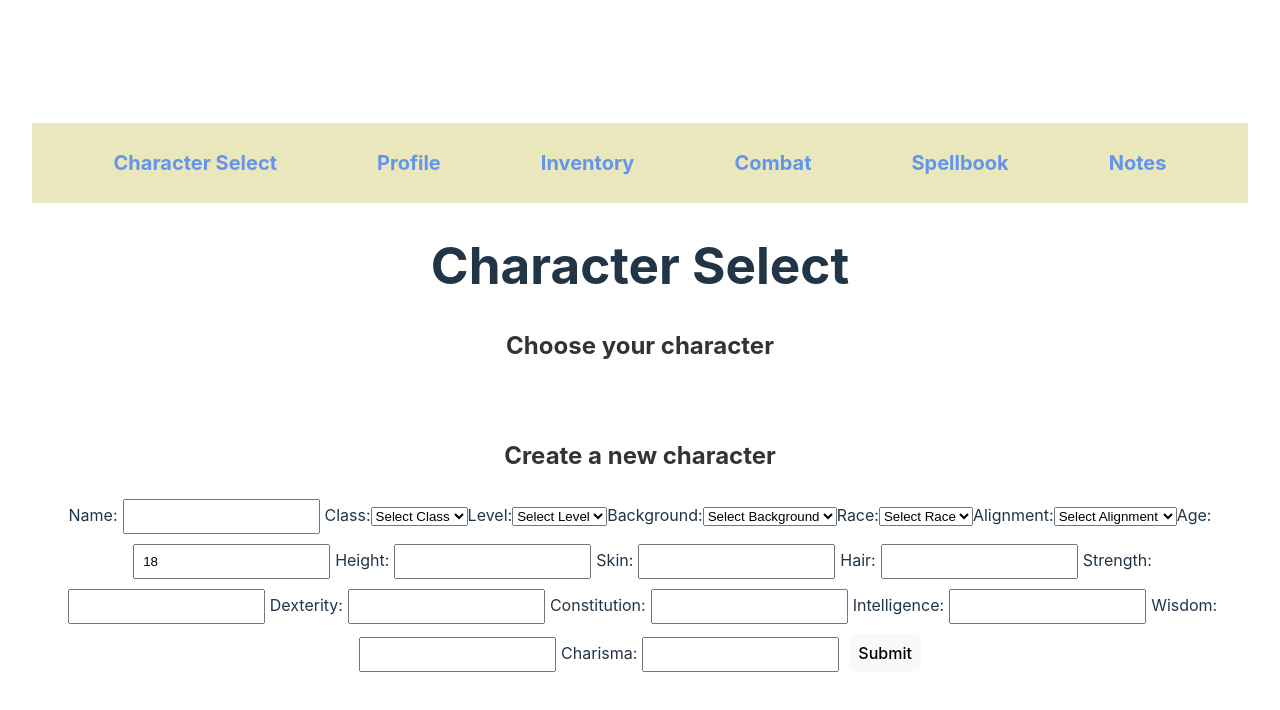
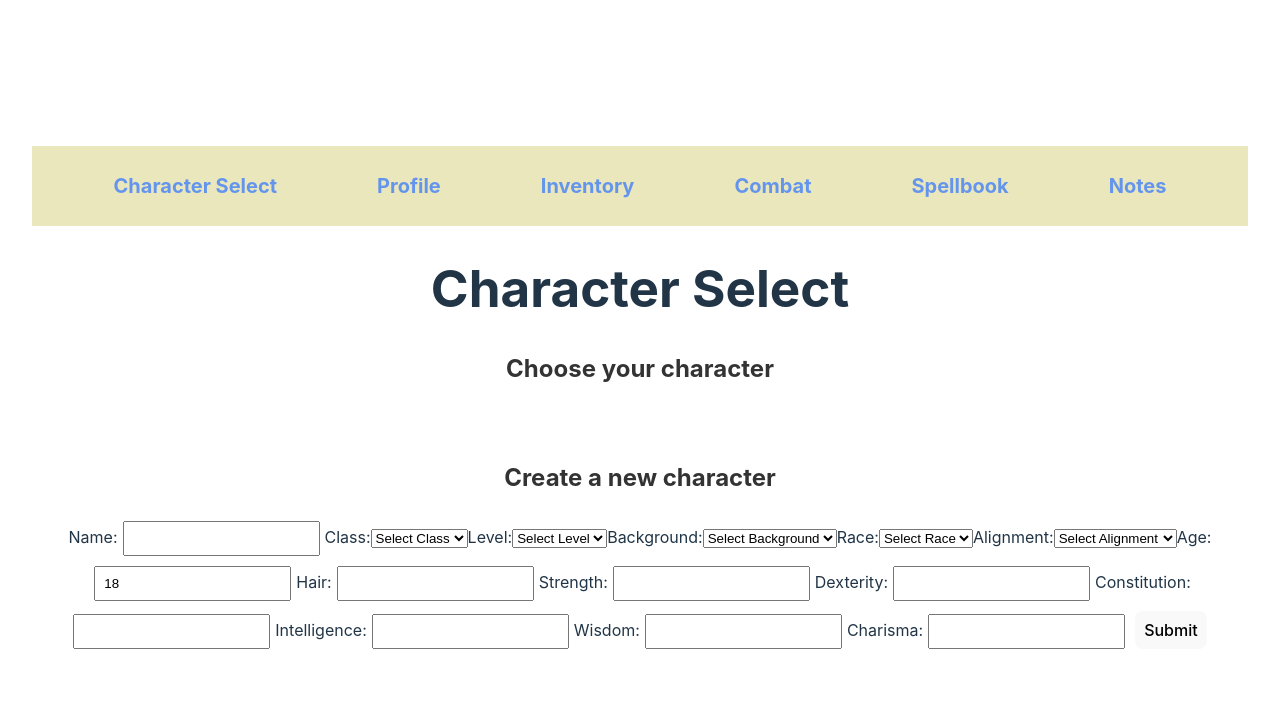
Before and after one commit to Dkobes/adventurers-board, a React (Vite) app in the folder adventurers-board/client/: page /characterselect in a window 1280 px wide. Shown: the top 710 px of the page. Built offline with nearby package versions, Linux system fonts and the light colour scheme.

Commit message:
updates to pages for hotfixes

```diff
--- a/adventurers-board/client/src/pages/CharacterSelect/characterselect.jsx
+++ b/adventurers-board/client/src/pages/CharacterSelect/characterselect.jsx
@@ -53,8 +53,6 @@ const CharacterSelect = () => {
       race,
       alignment,
       age,
-      height,
-      skin,
       hair,
       strength,
       dexterity,
@@ -156,12 +154,6 @@ const CharacterSelect = () => {
           onChange={(e) => setAge(Number(e.target.value))}
         />
 
-        <label>Height:</label>
-        <input type="text" required value={height} onChange={(e) => setHeight(e.target.value)} />
-
-        <label>Skin:</label>
-        <input type="text" required value={skin} onChange={(e) => setSkin(e.target.value)} />
-
         <label>Hair:</label>
         <input type="text" required value={hair} onChange={(e) => setHair(e.target.value)} />
 
--- a/adventurers-board/client/src/pages/Home/home.jsx
+++ b/adventurers-board/client/src/pages/Home/home.jsx
@@ -42,6 +42,9 @@ const Home = () => {
             .then((response) => response.json())
             .then((data) => {
                 console.log(data);
+
+                Auth.login(data.token)
+                navigate('/characterselect');
             })
     };
 
--- a/adventurers-board/client/src/pages/Profile/profile.jsx
+++ b/adventurers-board/client/src/pages/Profile/profile.jsx
@@ -1,5 +1,6 @@
 import React, { useState, useEffect } from "react";
 import CharacterSelect from "../CharacterSelect/characterselect";
+import "./profile.css"
 
 
 const Profile = () => {
@@ -7,15 +8,13 @@ const Profile = () => {
 
         characterbasics: {
         name: '',
-        class: '',
+        characterClass: '',
         level: '',
         background: '',
         playerName: '',
         race: '',
         alignment: '',
         age: '',
-        height: '',
-        skin: '',
         hair: '',
         },
 
@@ -25,7 +24,7 @@ const Profile = () => {
             constitution: 10,
             intelligence: 10,
             wisdom: 10,
-            charima: 10,
+            charisma: 10,
         },
 
         savingThrows: {
@@ -34,7 +33,7 @@ const Profile = () => {
             constitution: 0,
             intelligence: 0,
             wisdom: 0,
-            charima: 0,
+            charisma: 0,
         },
 
         skills: {
```
